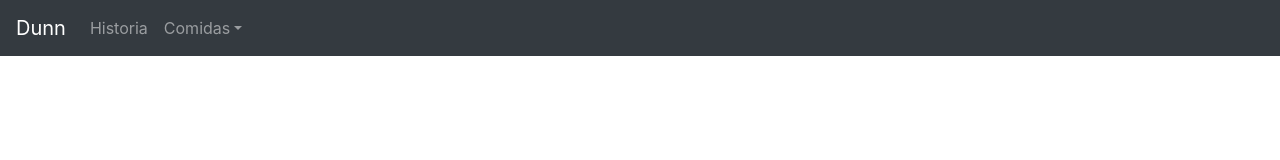
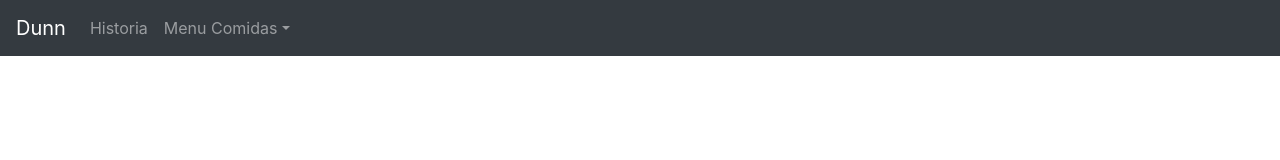
Before and after one commit to colomarina/proyecto-react, a React (Create React App) app: page / in a window 1280 px wide. Shown: the top 160 px of the page. Built offline with nearby package versions, Linux system fonts and the light colour scheme.

Commit message:
Cambie nombre del navbar

```diff
--- a/src/components/NavBar.js
+++ b/src/components/NavBar.js
@@ -10,7 +10,7 @@ function NavBar() {
         <Navbar.Collapse id="basic-navbar-nav">
           <Nav className="mr-auto">
             <Nav.Link href="#link">Historia</Nav.Link>
-            <NavDropdown title="Comidas" id="basic-nav-dropdown">
+            <NavDropdown title="Menu Comidas" id="basic-nav-dropdown">
               <NavDropdown.Item href="#action/3.1">Cervezas</NavDropdown.Item>
               <NavDropdown.Item href="#action/3.2">Tragos</NavDropdown.Item>
               <NavDropdown.Item href="#action/3.3">Bebida</NavDropdown.Item>
```
